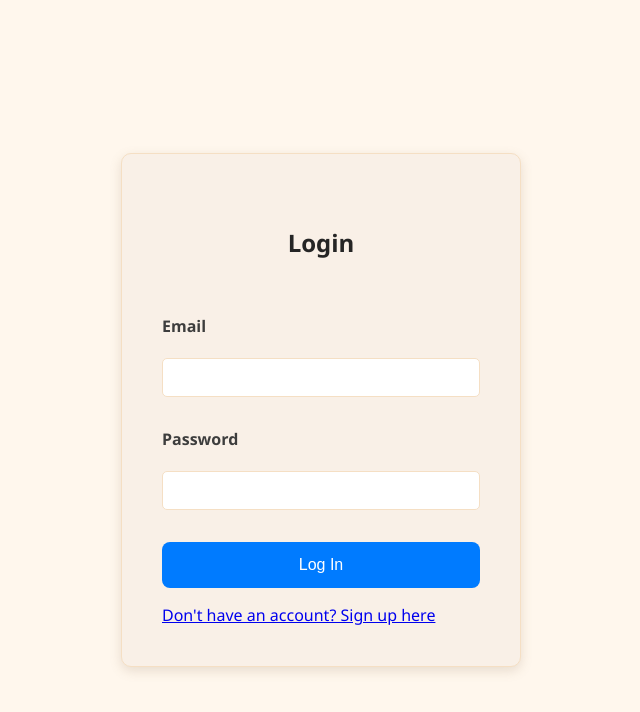
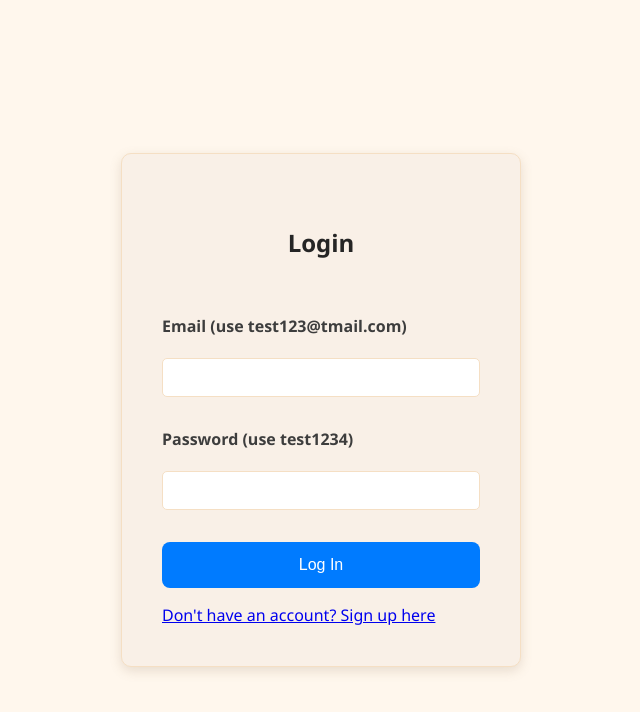
Before and after one commit to athulsebastiant/inventory_mgmt, a React (Vite) app in the folder frontend/: page /login in a window 1280 px wide. Shown: the top 712 px of the page, without its empty margins (319-959 px from the left). Built offline with nearby package versions, Linux system fonts and the light colour scheme; no server answers.

Commit message:
added a demo user

```diff
--- a/frontend/src/pages/Login.jsx
+++ b/frontend/src/pages/Login.jsx
@@ -39,7 +39,7 @@ const Login = () => {
     <div className="signup-container">
       <form className="signup-form" onSubmit={handleSubmit}>
         <h2 className="signup-title">Login</h2>
-        <label>Email</label>
+        <label>Email (use test123@tmail.com)</label>
         <input
           type="email"
           name="email"
@@ -47,7 +47,7 @@ const Login = () => {
           onChange={handleChange}
           required
         />
-        <label>Password</label>
+        <label>Password (use test1234)</label>
         <input
           type="password"
           name="password"
--- a/frontend/src/pages/Signup.jsx
+++ b/frontend/src/pages/Signup.jsx
@@ -1,9 +1,10 @@
 import { useState } from "react";
 import axios from "axios";
-import { Link } from "react-router-dom";
+import { Link, useNavigate } from "react-router-dom";
 import "../styles/Signup.css";
 const backendUrl = import.meta.env.VITE_BACKEND_URL;
 const Signup = () => {
+  const navigate = useNavigate();
   const [formData, setFormData] = useState({
     username: "",
     email: "",
```
